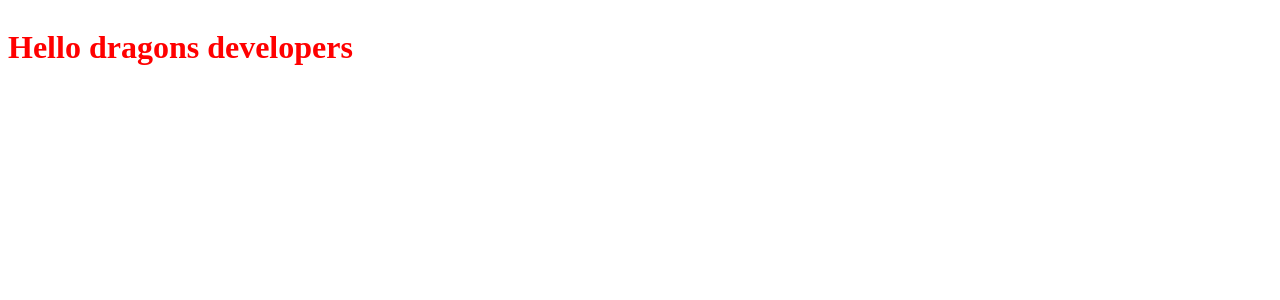
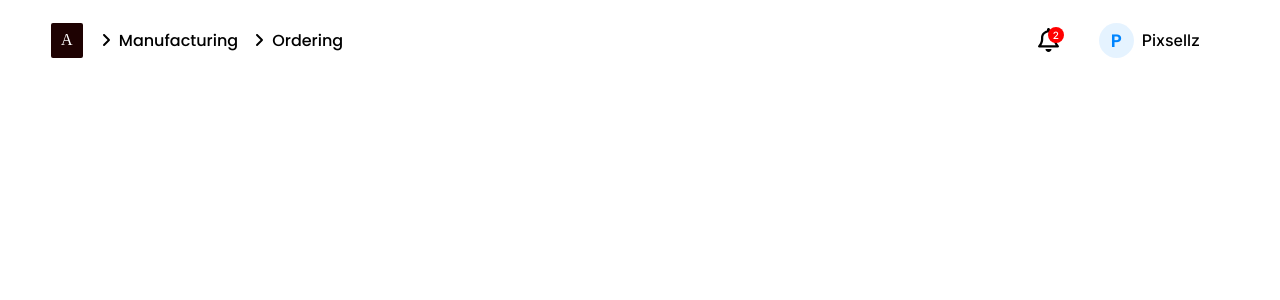
Before and after one commit to webperside/course-erp-front, a React (Create React App) app: page / in a window 1280 px wide. Shown: the top 300 px of the page. Built offline with nearby package versions, Linux system fonts and the light colour scheme.

Commit message:
navbar component

```diff
--- a/package.json
+++ b/package.json
@@ -3,6 +3,10 @@
   "version": "0.1.0",
   "private": true,
   "dependencies": {
+    "@fortawesome/fontawesome-svg-core": "^6.4.2",
+    "@fortawesome/free-regular-svg-icons": "^6.4.2",
+    "@fortawesome/free-solid-svg-icons": "^6.4.2",
+    "@fortawesome/react-fontawesome": "^0.2.0",
     "@testing-library/jest-dom": "^5.17.0",
     "@testing-library/react": "^13.4.0",
     "@testing-library/user-event": "^13.5.0",
--- a/src/App.css
+++ b/src/App.css
@@ -2,9 +2,9 @@
   text-align: center;
 }
 
-h1{
+/* h1{
   color: red;
   position: absolute;
   top: 50;
   left: 50;
-}
+} */
--- a/src/App.js
+++ b/src/App.js
@@ -1,11 +1,10 @@
-import './App.css';
-
+import "./App.css";
+import Navbar from "./shared/components/Navbar/Navbar";
 function App() {
   return (
     <div className="App">
-      <h1>Hello dragons developers</h1>
+      <Navbar/>
     </div>
   );
 }
-
 export default App;
--- /dev/null
+++ b/src/shared/components/Navbar/Navbar.css
@@ -0,0 +1,123 @@
+@import url("https://fonts.googleapis.com/css2?family=Inter:wght@500&family=Poppins:ital,wght@0,200;0,300;0,400;0,500;0,600;1,700&display=swap");
+* {
+  margin: 0;
+  padding: 0;
+  list-style: none;
+  text-decoration: none;
+  box-sizing: border-box;
+}
+header {
+  width: 1248px;
+  float: right;
+}
+nav {
+  height: 80px;
+  display: flex;
+  justify-content: space-between;
+  align-items: center;
+  gap: 40px;
+}
+.header-actions {
+  display: flex;
+  align-items: center;
+  justify-content: center;
+  gap: 30px;
+  padding: 0 80px 0 0;
+}
+.notification {
+  cursor: pointer;
+  width: 40px;
+  height: 40px;
+  border-radius: 5px;
+  display: flex;
+  justify-content: center;
+  align-items: center;
+  position: relative;
+}
+.notification:hover{
+    background-color: rgba(13,18,22,0.06);
+    transition: 0.4s;
+}
+.badge {
+  font-family: "Inter", sans-serif;
+  width: 15px;
+  height: 16px;
+  background-color: red;
+  color: white;
+  font-size: 10px;
+  border-radius: 50%;
+  padding: 4px 8px;
+  position: absolute;
+  display: flex;
+  justify-content: center;
+  align-items: center;
+  top: 7px;
+  left: 19px;
+}
+.user-part {
+  cursor: pointer;
+  display: flex;
+  align-items: center;
+  gap: 8px;
+}
+.user-avatar {
+  font-family: "Poppins", sans-serif;
+  font-weight: 500;
+  font-size: 12px;
+  width: 35px;
+  height: 35px;
+  background-color: #0085ff1a;
+  color: #0085ff;
+  border-radius: 50%;
+  display: flex;
+  align-items: center;
+  justify-content: center;
+  font-size: 18px;
+  font-weight: bold;
+}
+.user-name {
+  font-family: "Inter", sans-serif;
+  font-size: 16px;
+}
+.page-property {
+  width: 338px;
+  height: 48px;
+  padding: 8px;
+  display: flex;
+  gap: 10px;
+  justify-content: center;
+  align-items: center;
+}
+.page-property .navbar-icon {
+  display: flex;
+  justify-content: center;
+  align-items: center;
+  width: 32px;
+  height: 35px;
+  border-radius: 2px;
+  background-color: #1e0202;
+  color: rgba(255, 255, 255);
+}
+.page-property .orientation {
+  display: flex;
+}
+.orientation .manufacturing,
+.subcategory {
+  display: flex;
+  justify-content: center;
+  align-items: center;
+  gap: 8px;
+  padding: 8px;
+}
+.orientation .manufacturing,
+.subcategory p {
+  font-family: "Poppins", sans-serif;
+  font-weight: 500;
+  font-size: 16px;
+}
+.login a {
+  color: black;
+  font-family: "Poppins", sans-serif;
+  font-weight: 500;
+  font-size: 16px;
+}
--- /dev/null
+++ b/src/shared/components/Navbar/Navbar.jsx
@@ -0,0 +1,64 @@
+import React from "react";
+import "./Navbar.css";
+import { FontAwesomeIcon } from "@fortawesome/react-fontawesome";
+import { faAngleRight } from "@fortawesome/free-solid-svg-icons";
+import { faBell } from "@fortawesome/free-regular-svg-icons";
+const Navbar = () => {
+  const userData = {
+    username: "Pixsellz",
+    notifications: 2,
+  };
+  const { username, notifications } = userData;
+  const firstLetter = username ? username.charAt(0) : "";
+  const showNotification = username && true;
+  return (
+    <header role="banner">
+    <nav>
+      <div className="page-property">
+        <div className="navbar-icon">
+          <span>A</span>
+        </div>
+        <div className="orientation">
+          <div className="manufacturing">
+            <FontAwesomeIcon
+              icon={faAngleRight}
+              style={{ color: "#000000" }}
+            />
+            <p>Manufacturing</p>
+          </div>
+          <div className="subcategory">
+            <FontAwesomeIcon
+              icon={faAngleRight}
+              style={{ color: "#000000" }}
+            />
+            <p>Ordering</p>
+          </div>
+        </div>
+      </div>
+      <div className="header-actions">
+        {showNotification && (
+          <div className="notification">
+            <FontAwesomeIcon icon={faBell} size="xl" style={{ color: "#000000" }} />
+            {notifications > 0 && (
+              <span className="badge">{notifications}</span>
+            )}
+             {/* <span className="tooltip">Notifications</span> */}
+          </div>
+        )}
+        {username ? (
+          <div className="user-part">
+            <div className="user-avatar">{firstLetter}</div>
+            <div className="user-name">{username}</div>
+          </div>
+        ) : (
+          <div className="login">
+            <a href="/login">Login</a>
+          </div>
+        )}
+      </div>
+    </nav>
+  </header>
+  );
+};
+
+export default Navbar;
```
Also changed, not shown: 1 other file (tests, documents, lock files or other folders).
